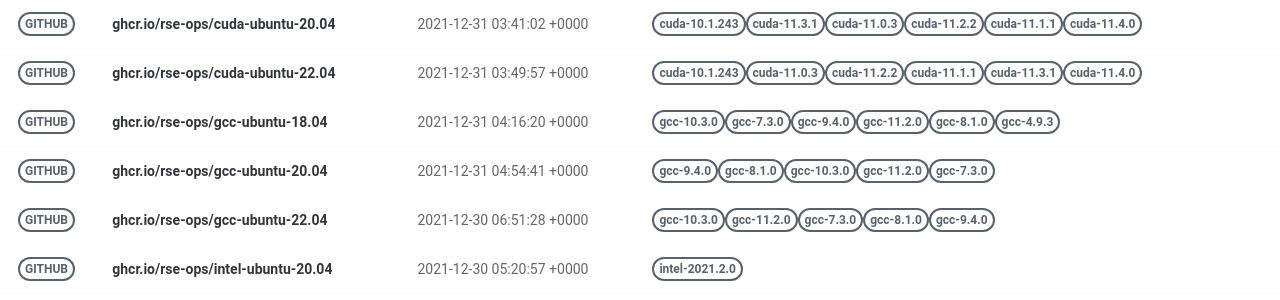
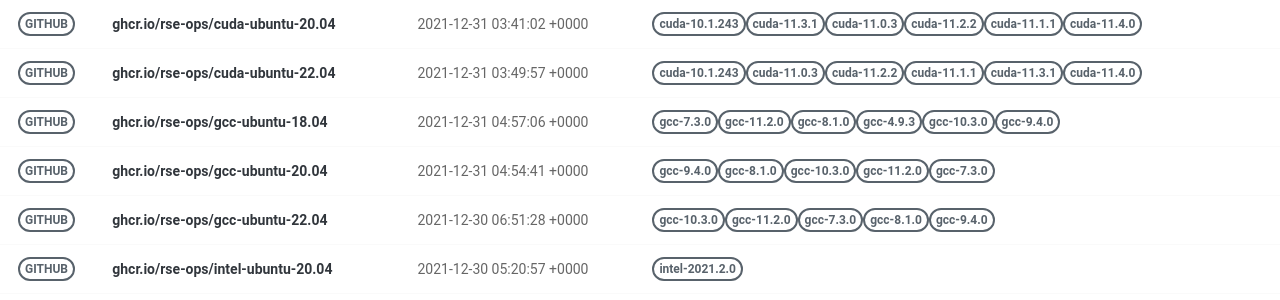
Before and after one commit to rse-ops/docker-images, a Jekyll site: the page built from pages/index.md, in a window 1280 px wide. Shown: the part 277-577 px from the top of the page. Built offline with Jekyll 4.4.1, drawn with Linux system fonts in a browser that asks for light colours; nearby versions of some CDN libraries; part of the change alters nothing that is shown.

Commit message:
Automated push to update library 2021-12-31

```diff
--- a/_library/ghcr.io-rse-ops-gcc-ubuntu-18.04.md
+++ b/_library/ghcr.io-rse-ops-gcc-ubuntu-18.04.md
@@ -1,20 +1,14 @@
 ---
 layout: container
 name: ghcr.io/rse-ops/gcc-ubuntu-18.04
-updated_at: 2021-12-31 04:16:20.700899
+updated_at: 2021-12-31 04:57:06.964827
 
 
 container_url: https://github.com/orgs/rse-ops/packages/container/package/gcc-ubuntu-18.04
 versions:
- - tag: gcc-10.3.0
-   dockerfile: https://github.com/rse-ops/docker-images/blob/main/ubuntu/gcc/Dockerfile
-   manifest: https://crane.ggcr.dev/manifest/ghcr.io/rse-ops/gcc-ubuntu-18.04:gcc-10.3.0
  - tag: gcc-7.3.0
    dockerfile: https://github.com/rse-ops/docker-images/blob/main/ubuntu/gcc/Dockerfile
    manifest: https://crane.ggcr.dev/manifest/ghcr.io/rse-ops/gcc-ubuntu-18.04:gcc-7.3.0
- - tag: gcc-9.4.0
-   dockerfile: https://github.com/rse-ops/docker-images/blob/main/ubuntu/gcc/Dockerfile
-   manifest: https://crane.ggcr.dev/manifest/ghcr.io/rse-ops/gcc-ubuntu-18.04:gcc-9.4.0
  - tag: gcc-11.2.0
    dockerfile: https://github.com/rse-ops/docker-images/blob/main/ubuntu/gcc/Dockerfile
    manifest: https://crane.ggcr.dev/manifest/ghcr.io/rse-ops/gcc-ubuntu-18.04:gcc-11.2.0
@@ -24,5 +18,11 @@ versions:
  - tag: gcc-4.9.3
    dockerfile: https://github.com/rse-ops/docker-images/blob/main/ubuntu/gcc/Dockerfile
    manifest: https://crane.ggcr.dev/manifest/ghcr.io/rse-ops/gcc-ubuntu-18.04:gcc-4.9.3
+ - tag: gcc-10.3.0
+   dockerfile: https://github.com/rse-ops/docker-images/blob/main/ubuntu/gcc/Dockerfile
+   manifest: https://crane.ggcr.dev/manifest/ghcr.io/rse-ops/gcc-ubuntu-18.04:gcc-10.3.0
+ - tag: gcc-9.4.0
+   dockerfile: https://github.com/rse-ops/docker-images/blob/main/ubuntu/gcc/Dockerfile
+   manifest: https://crane.ggcr.dev/manifest/ghcr.io/rse-ops/gcc-ubuntu-18.04:gcc-9.4.0
 
 ---
```
